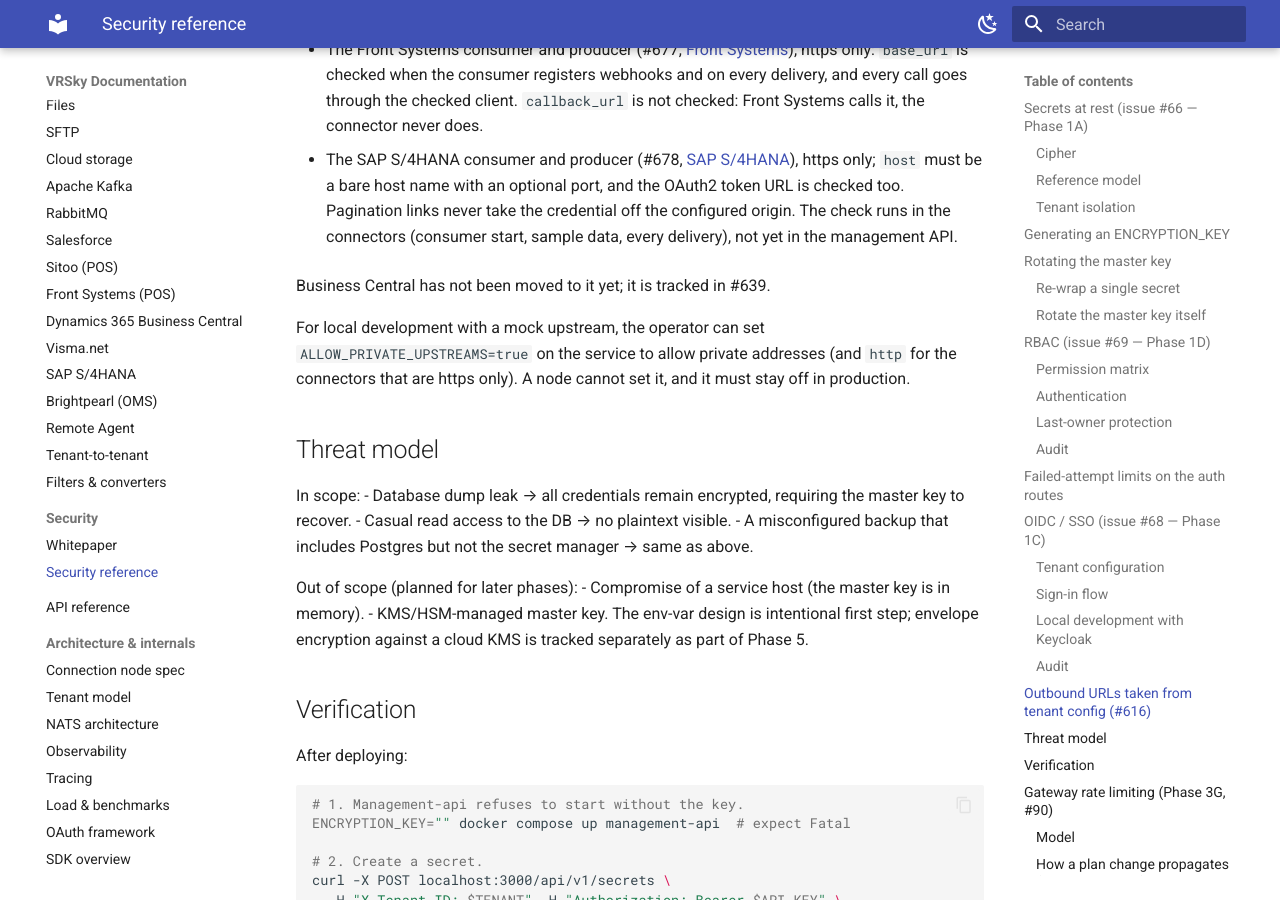
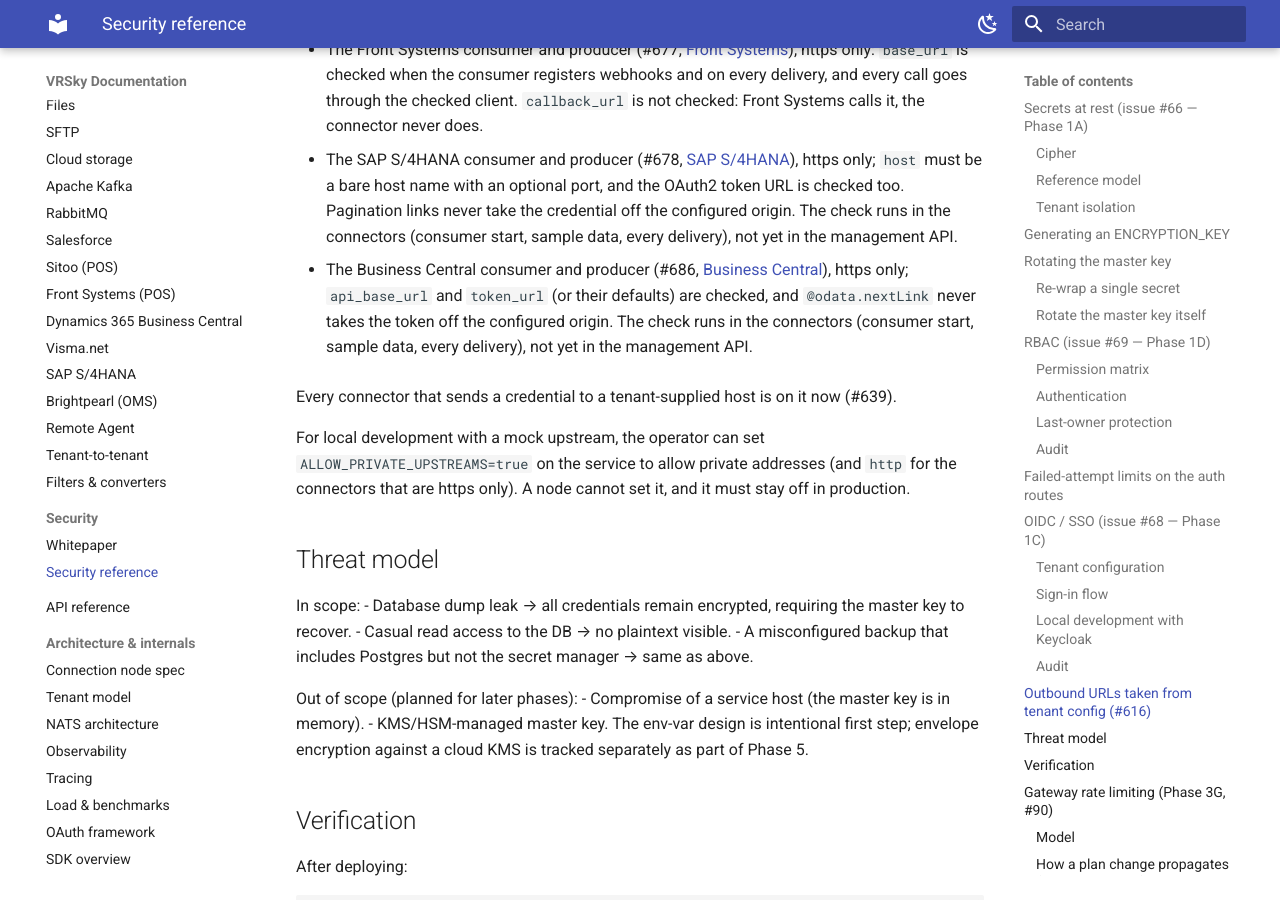
Before and after one commit to ValueRetail/vrsky, an MkDocs documentation site: the page built from docs/SECURITY.md, in a window 1280 px wide and 900 px high, scrolled down 7813 px. Built offline with MkDocs 1.6.1 and Material for MkDocs 9.7.7, drawn with Linux system fonts in a browser that asks for light colours.

Commit message:
docs: Business Central on safeurl; #639 done; backlog 173
Co-Authored-By: Claude Opus 5.5 <noreply@anthropic.com>

```diff
--- a/docs/SECURITY.md
+++ b/docs/SECURITY.md
@@ -344,7 +344,15 @@ Used so far:
   (consumer start, sample data, every delivery), not yet in the management
   API.
 
-Business Central has not been moved to it yet; it is tracked in #639.
+- The Business Central consumer and producer (#686,
+  [Business Central](connectors/business-central.md#which-addresses-it-will-call)),
+  https only; `api_base_url` and `token_url` (or their defaults) are checked,
+  and `@odata.nextLink` never takes the token off the configured origin. The
+  check runs in the connectors (consumer start, sample data, every delivery),
+  not yet in the management API.
+
+Every connector that sends a credential to a tenant-supplied host is on it now
+(#639).
 
 For local development with a mock upstream, the operator can set
 `ALLOW_PRIVATE_UPSTREAMS=true` on the service to allow private addresses (and
```
Also changed, not shown: plans/backlog.md (+13 -2 lines).
